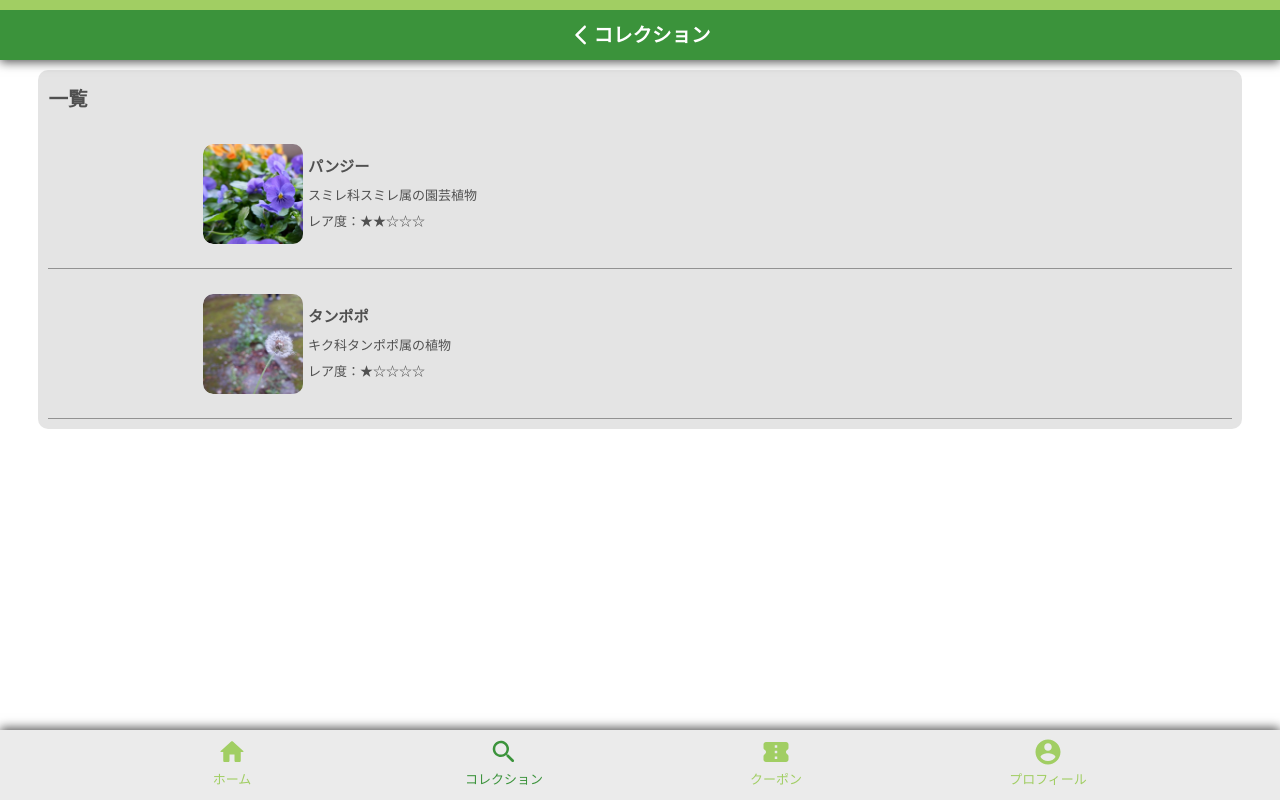
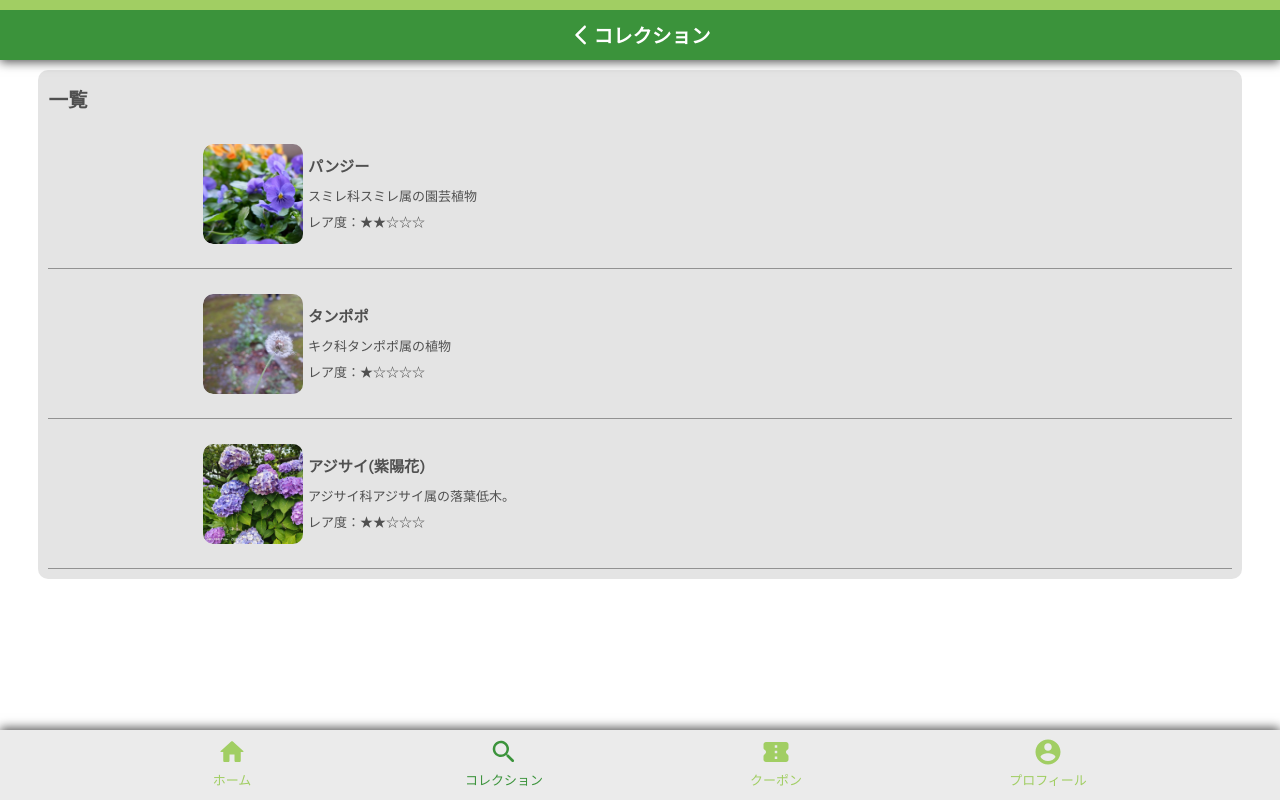
Before and after one commit to taikimushi/plantquest, a Vue app: page /collection in a window 1280 px wide. Built offline with nearby package versions, Linux system fonts and the light colour scheme.

Commit message:
2021/09/28

```diff
--- a/public/index.html
+++ b/public/index.html
@@ -22,11 +22,13 @@
 </html>
 
 <style>
+    @import url('https://fonts.googleapis.com/css2?family=M+PLUS+Rounded+1c&display=swap');
     html,
     body {
         width: 100%;
         margin: 0;
         padding: 0;
+        font-family: 'M PLUS Rounded 1c', sans-serif;
         font-size: small;
         color: #505050;
         line-height: 2;
--- a/src/views/collection.vue
+++ b/src/views/collection.vue
@@ -47,6 +47,14 @@ export default {
           questReward: null,
           questRarity: '★☆☆☆☆',
         },
+        {
+          plantName: 'アジサイ(紫陽花)',
+          plantImage: require('@/assets/img/IMG_20210618_160314.jpg'),
+          plantSummery: 'アジサイ科アジサイ属の落葉低木。',
+          questSummery: 'アジサイを発見し、撮影しよう。',
+          questReward: null,
+          questRarity: '★★☆☆☆',
+        },
       ]
     }
   },
--- a/src/views/collection_detail.vue
+++ b/src/views/collection_detail.vue
@@ -3,7 +3,7 @@
   <section class="collection">
     <div class="box">
       <h2>パンジー</h2>
-      <img src="@/assets/img/DSCF0675.jpg" alt="">
+      <img src="@/assets/img/DSCF0675.jpg" alt="" class="collectionPhoto">
       <p>スミレ科スミレ属の園芸植物</p>
       <p>冬から春にかけて開花が始まる。寒さにとても強く、雪に埋もれても、寒さで凍っても損傷することなく暖かくなれば元通り活動を再開することができる。交配によってさまざまな色が存在する。日本では夏が暑すぎて枯れてしまうが、寒い地域では夏を越し、もう1年生きる多年草である。</p>
     </div>
@@ -19,3 +19,11 @@ export default {
   }
 }
 </script>
+
+<style scoped>
+
+.collectionPhoto{
+  width: 100%;
+}
+
+</style>
--- a/src/views/index.vue
+++ b/src/views/index.vue
@@ -23,11 +23,11 @@
       </div>
     </div>
   </section>
-  <section class="">
+  <section class="season">
     <div class="box">
       <h2>季節の植物</h2>
-      <img src="@/assets/img/IMG_20210618_160314.jpg" alt="">
-      <h3>紫陽花</h3>
+      <img src="@/assets/img/IMG_20210618_160314.jpg" alt="" class="seasonPhoto">
+      <h3>アジサイ(紫陽花)</h3>
       <p>アジサイ科アジサイ属の落葉低木。</p>
       <p>6月から7月にかけて開花する。日本原産で原種はガクアジサイ。よく見る花が球形のものは改良されたホンアジサイである。アジサイには毒性があるので取り扱いには気をつける必要がある。アジサイは生えている土のpHによって花の色を変える。pHが酸性なら青、アルカリ性なら赤になる。花の色が良く変わることから「七変化」や「八仙花」とも呼ばれる。</p>
     </div>
@@ -53,7 +53,7 @@ export default {
         {
           plantName: 'イチョウ',
           plantImage: require('@/assets/img/DSCF0807.jpg'),
-          plantSummery: '',
+          plantSummery: 'イチョウ科イチョウ属の落葉高木',
           questSummery: 'イチョウを発見し、撮影しよう。',
           questReward: '△△ショップ　20円引クーポン',
           questRarity: '★☆☆☆☆',
@@ -142,4 +142,8 @@ section{
   height: 100%;
 }
 
+.seasonPhoto{
+  width: 100%;
+}
+
 </style>
--- a/src/views/profile.vue
+++ b/src/views/profile.vue
@@ -24,7 +24,7 @@
           <div class="topicIcon">
             <img src="@/assets/img/support.svg" alt="">
           </div>
-          <p>フレンド</p>
+          <p>サポート</p>
         </div>
       </div>
     </div>
```
